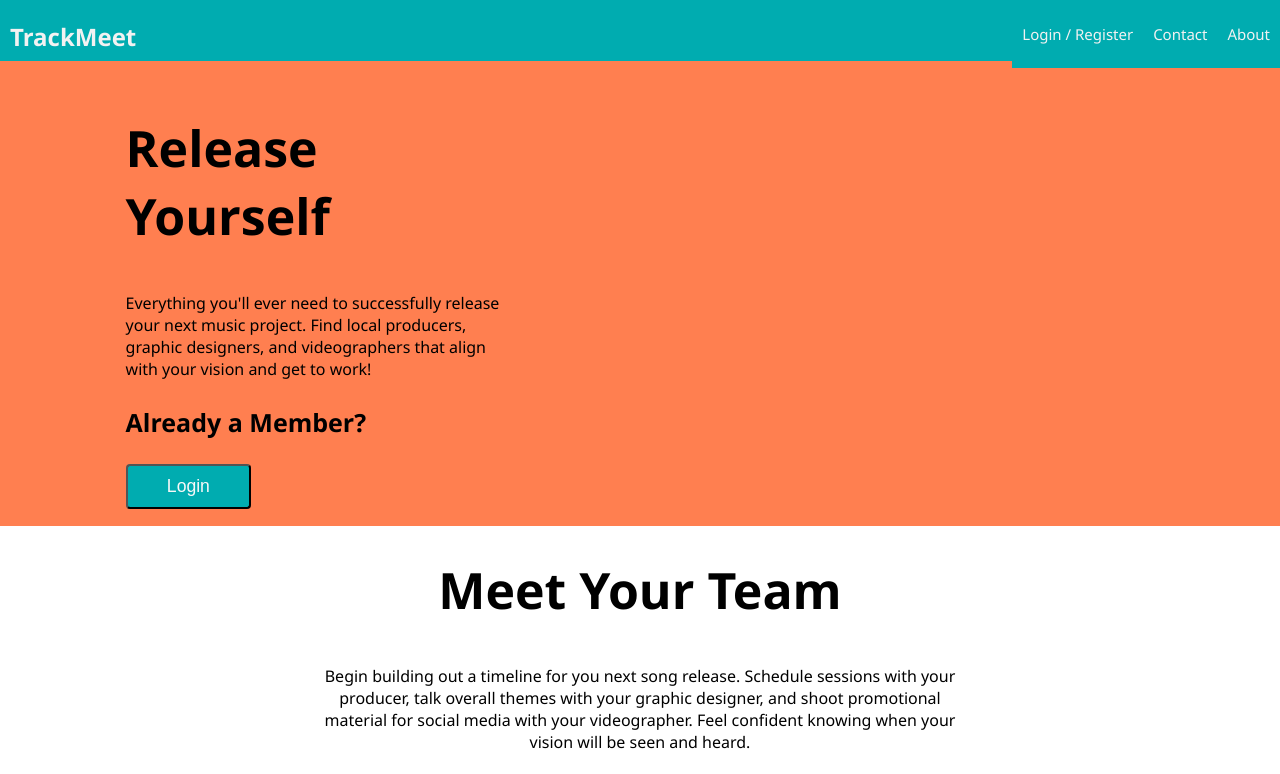
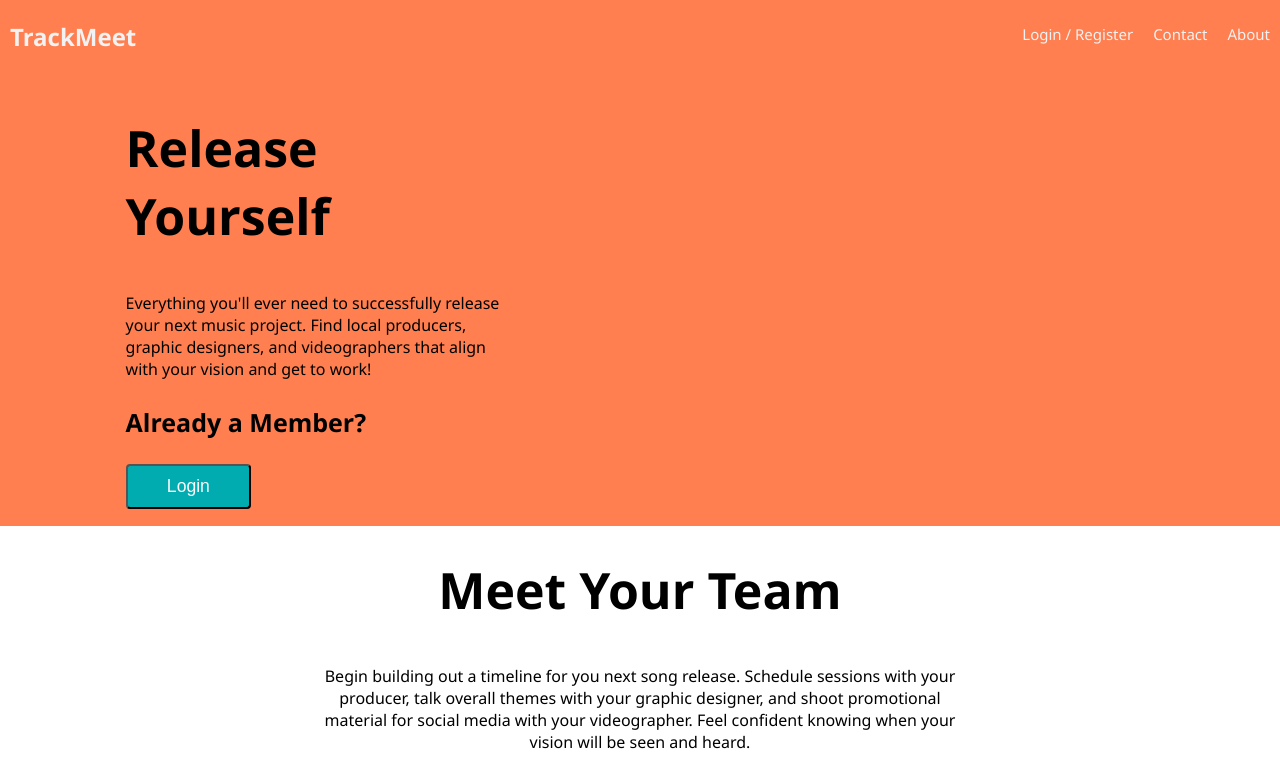
Before and after one commit to joshganote/TrackMeet, a React app: page /#/home in a window 1280 px wide. Shown: the top 774 px of the page. Built offline with nearby package versions, Linux system fonts and the light colour scheme; no server answers.

Commit message:
changed the color of the nav bar

```diff
--- a/src/components/Nav/Nav.css
+++ b/src/components/Nav/Nav.css
@@ -8,13 +8,13 @@
 
 .nav {
   overflow: hidden;
-  background-color: #00acb0;
+  background-color: coral;
 }
 
 .nav-link {
   float: left;
   color: #f2f2f2;
-  background-color: #00acb0;
+  background-color: coral;
   text-align: center;
   padding: 24px 10px;
   text-decoration: none;
```
